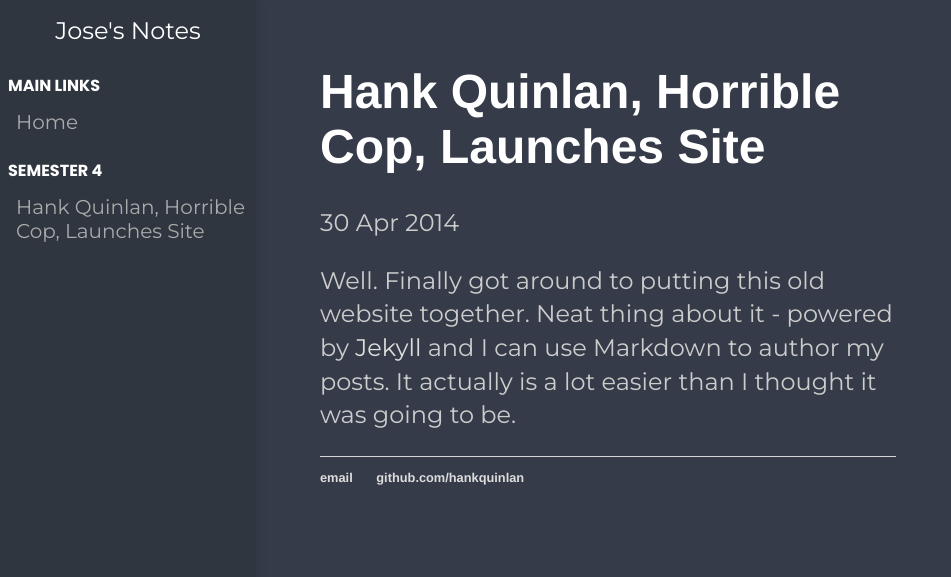
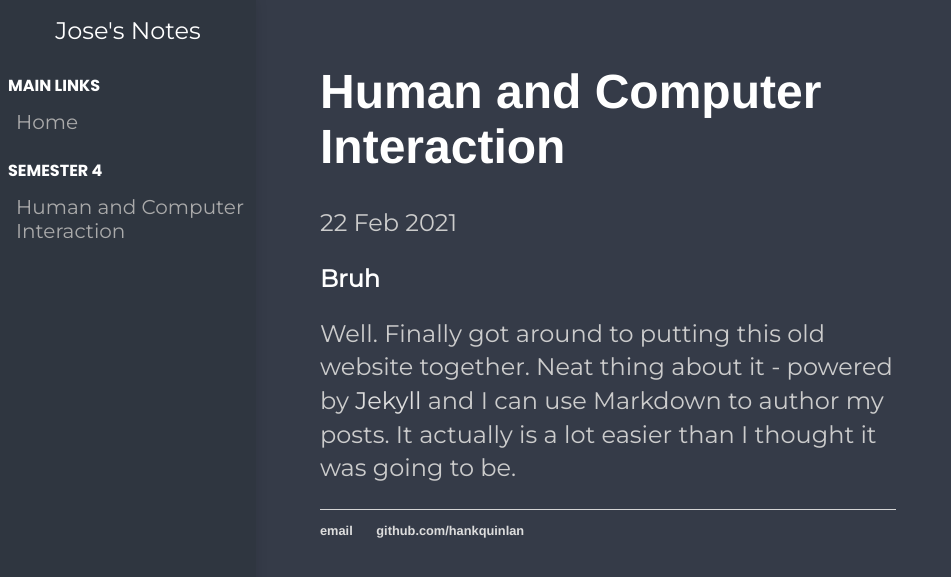
Before and after one commit to josejovian/josejovian.github.io, a Jekyll site: the page built from _posts/2021-02-22-human-and-computer-interaction.md, in a window 1280 px wide. Shown: the top 577 px of the page, without its empty margins (0-951 px from the left). Built offline with Jekyll 4.4.1, drawn with Linux system fonts in a browser that asks for light colours.

Commit message:
Update and rename 2014-04-30-hank-quinlan-site-launched.md to 2021-02-22-human-and-computer-interaction.md

```diff
--- a/_posts/2014-04-30-hank-quinlan-site-launched.md
+++ b/_posts/2021-02-22-human-and-computer-interaction.md
@@ -1,7 +1,8 @@
 ---
 layout: post
-title: "Hank Quinlan, Horrible Cop, Launches Site"
-date: 2014-04-30
+title: "Human and Computer Interaction"
+date: 2021-02-22
 ---
 
+## Bruh
 Well. Finally got around to putting this old website together. Neat thing about it - powered by [Jekyll](http://jekyllrb.com) and I can use Markdown to author my posts. It actually is a lot easier than I thought it was going to be.
```
